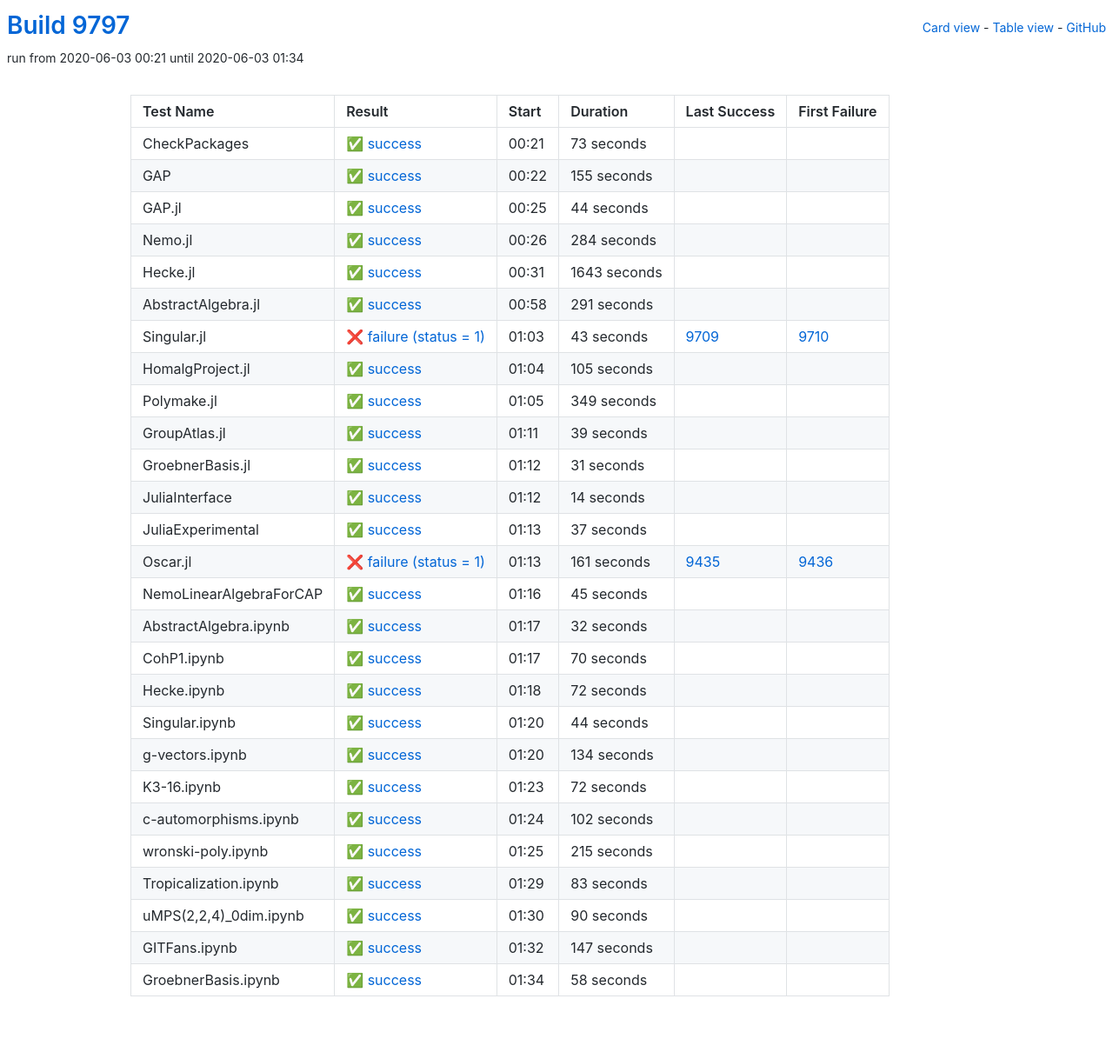
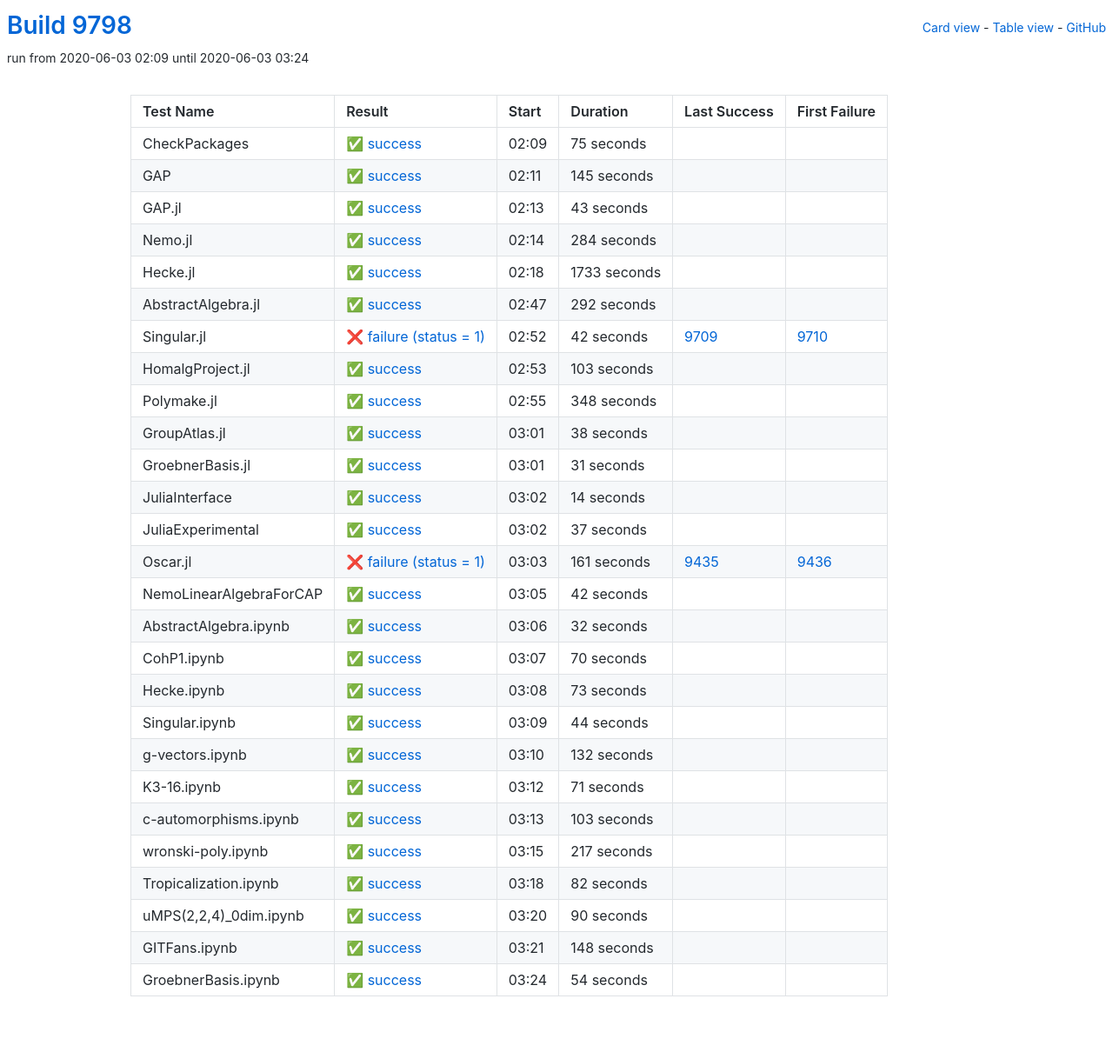
Before and after one commit to oscar-system/oscar-ci-status, a Jekyll site: the page built from table.html, in a window 1280 px wide. Shown: the whole page at 87% size. Built offline with Jekyll 4.4.1, drawn with Linux system fonts in a browser that asks for light colours.

Commit message:
Build 9798

```diff
--- a/_data/ci.yml
+++ b/_data/ci.yml
@@ -1,41 +1,41 @@
-build: 9797
-build_url: https://oscarci.mathematik.uni-kl.de/job/oscar/9797/
+build: 9798
+build_url: https://oscarci.mathematik.uni-kl.de/job/oscar/9798/
 job: oscar
 tests:
-- duration: 73
+- duration: 75
   exitcode: 0
   first_failure: false
   first_failure_url: null
   id: checkpackages
   last_success: false
   last_success_url: null
-  log: https://oscarci.mathematik.uni-kl.de/job/oscar/9797/artifact/logs/build-9797/CheckPackages.log
+  log: https://oscarci.mathematik.uni-kl.de/job/oscar/9798/artifact/logs/build-9798/CheckPackages.log
   name: CheckPackages
-  start: 2020-06-03 00:21
+  start: 2020-06-03 02:09
   status: success
   success: true
-- duration: 155
+- duration: 145
   exitcode: 0
   first_failure: false
   first_failure_url: null
   id: gap
   last_success: false
   last_success_url: null
-  log: https://oscarci.mathematik.uni-kl.de/job/oscar/9797/artifact/logs/build-9797/GAP.log
+  log: https://oscarci.mathematik.uni-kl.de/job/oscar/9798/artifact/logs/build-9798/GAP.log
   name: GAP
-  start: 2020-06-03 00:22
+  start: 2020-06-03 02:11
   status: success
   success: true
-- duration: 44
+- duration: 43
   exitcode: 0
   first_failure: false
   first_failure_url: null
   id: gap-jl
   last_success: false
   last_success_url: null
-  log: https://oscarci.mathematik.uni-kl.de/job/oscar/9797/artifact/logs/build-9797/GAP.jl.log
+  log: https://oscarci.mathematik.uni-kl.de/job/oscar/9798/artifact/logs/build-9798/GAP.jl.log
   name: GAP.jl
-  start: 2020-06-03 00:25
+  start: 2020-06-03 02:13
   status: success
   success: true
 - duration: 284
@@ -45,81 +45,81 @@
   id: nemo-jl
   last_success: false
   last_success_url: null
-  log: https://oscarci.mathematik.uni-kl.de/job/oscar/9797/artifact/logs/build-9797/Nemo.jl.log
+  log: https://oscarci.mathematik.uni-kl.de/job/oscar/9798/artifact/logs/build-9798/Nemo.jl.log
   name: Nemo.jl
-  start: 2020-06-03 00:26
+  start: 2020-06-03 02:14
   status: success
   success: true
-- duration: 1643
+- duration: 1733
   exitcode: 0
   first_failure: false
   first_failure_url: null
   id: hecke-jl
   last_success: false
   last_success_url: null
-  log: https://oscarci.mathematik.uni-kl.de/job/oscar/9797/artifact/logs/build-9797/Hecke.jl.log
+  log: https://oscarci.mathematik.uni-kl.de/job/oscar/9798/artifact/logs/build-9798/Hecke.jl.log
   name: Hecke.jl
-  start: 2020-06-03 00:31
+  start: 2020-06-03 02:18
   status: success
   success: true
-- duration: 291
+- duration: 292
   exitcode: 0
   first_failure: false
   first_failure_url: null
   id: abstractalgebra-jl
   last_success: false
   last_success_url: null
-  log: https://oscarci.mathematik.uni-kl.de/job/oscar/9797/artifact/logs/build-9797/AbstractAlgebra.jl.log
+  log: https://oscarci.mathematik.uni-kl.de/job/oscar/9798/artifact/logs/build-9798/AbstractAlgebra.jl.log
   name: AbstractAlgebra.jl
-  start: 2020-06-03 00:58
+  start: 2020-06-03 02:47
   status: success
   success: true
-- duration: 43
+- duration: 42
   exitcode: 1
   first_failure: 9710
   first_failure_url: https://oscarci.mathematik.uni-kl.de/job/oscar/9710/
   id: singular-jl
   last_success: 9709
   last_success_url: https://oscarci.mathematik.uni-kl.de/job/oscar/9709/
-  log: https://oscarci.mathematik.uni-kl.de/job/oscar/9797/artifact/logs/build-9797/Singular.jl.log
+  log: https://oscarci.mathematik.uni-kl.de/job/oscar/9798/artifact/logs/build-9798/Singular.jl.log
   name: Singular.jl
-  start: 2020-06-03 01:03
+  start: 2020-06-03 02:52
   status: failure
   success: false
-- duration: 105
+- duration: 103
   exitcode: 0
   first_failure: false
   first_failure_url: null
   id: homalgproject-jl
   last_success: false
   last_success_url: null
-  log: https://oscarci.mathematik.uni-kl.de/job/oscar/9797/artifact/logs/build-9797/HomalgProject.jl.log
+  log: https://oscarci.mathematik.uni-kl.de/job/oscar/9798/artifact/logs/build-9798/HomalgProject.jl.log
   name: HomalgProject.jl
-  start: 2020-06-03 01:04
+  start: 2020-06-03 02:53
   status: success
   success: true
-- duration: 349
+- duration: 348
   exitcode: 0
   first_failure: false
   first_failure_url: null
   id: polymake-jl
   last_success: false
   last_success_url: null
-  log: https://oscarci.mathematik.uni-kl.de/job/oscar/9797/artifact/logs/build-9797/Polymake.jl.log
+  log: https://oscarci.mathematik.uni-kl.de/job/oscar/9798/artifact/logs/build-9798/Polymake.jl.log
   name: Polymake.jl
-  start: 2020-06-03 01:05
+  start: 2020-06-03 02:55
   status: success
   success: true
-- duration: 39
+- duration: 38
   exitcode: 0
   first_failure: false
   first_failure_url: null
   id: groupatlas-jl
   last_success: false
   last_success_url: null
-  log: https://oscarci.mathematik.uni-kl.de/job/oscar/9797/artifact/logs/build-9797/GroupAtlas.jl.log
+  log: https://oscarci.mathematik.uni-kl.de/job/oscar/9798/artifact/logs/build-9798/GroupAtlas.jl.log
   name: GroupAtlas.jl
-  start: 2020-06-03 01:11
+  start: 2020-06-03 03:01
   status: success
   success: true
 - duration: 31
@@ -129,9 +129,9 @@
   id: groebnerbasis-jl
   last_success: false
   last_success_url: null
-  log: https://oscarci.mathematik.uni-kl.de/job/oscar/9797/artifact/logs/build-9797/GroebnerBasis.jl.log
+  log: https://oscarci.mathematik.uni-kl.de/job/oscar/9798/artifact/logs/build-9798/GroebnerBasis.jl.log
   name: GroebnerBasis.jl
-  start: 2020-06-03 01:12
+  start: 2020-06-03 03:01
   status: success
   success: true
 - duration: 14
@@ -141,9 +141,9 @@
   id: juliainterface
   last_success: false
   last_success_url: null
-  log: https://oscarci.mathematik.uni-kl.de/job/oscar/9797/artifact/logs/build-9797/JuliaInterface.log
+  log: https://oscarci.mathematik.uni-kl.de/job/oscar/9798/artifact/logs/build-9798/JuliaInterface.log
   name: JuliaInterface
-  start: 2020-06-03 01:12
+  start: 2020-06-03 03:02
   status: success
   success: true
 - duration: 37
@@ -153,9 +153,9 @@
   id: juliaexperimental
   last_success: false
   last_success_url: null
-  log: https://oscarci.mathematik.uni-kl.de/job/oscar/9797/artifact/logs/build-9797/JuliaExperimental.log
+  log: https://oscarci.mathematik.uni-kl.de/job/oscar/9798/artifact/logs/build-9798/JuliaExperimental.log
   name: JuliaExperimental
-  start: 2020-06-03 01:13
+  start: 2020-06-03 03:02
   status: success
   success: true
 - duration: 161
@@ -165,21 +165,21 @@
   id: oscar-jl
   last_success: 9435
   last_success_url: https://oscarci.mathematik.uni-kl.de/job/oscar/9435/
-  log: https://oscarci.mathematik.uni-kl.de/job/oscar/9797/artifact/logs/build-9797/Oscar.jl.log
+  log: https://oscarci.mathematik.uni-kl.de/job/oscar/9798/artifact/logs/build-9798/Oscar.jl.log
   name: Oscar.jl
-  start: 2020-06-03 01:13
+  start: 2020-06-03 03:03
   status: failure
   success: false
-- duration: 45
+- duration: 42
   exitcode: 0
   first_failure: false
   first_failure_url: null
   id: nemolinearalgebraforcap
   last_success: false
   last_success_url: null
-  log: https://oscarci.mathematik.uni-kl.de/job/oscar/9797/artifact/logs/build-9797/NemoLinearAlgebraForCAP.log
+  log: https://oscarci.mathematik.uni-kl.de/job/oscar/9798/artifact/logs/build-9798/NemoLinearAlgebraForCAP.log
   name: NemoLinearAlgebraForCAP
-  start: 2020-06-03 01:16
+  start: 2020-06-03 03:05
   status: success
   success: true
 - duration: 32
@@ -189,9 +189,9 @@
   id: abstractalgebra-ipynb
   last_success: false
   last_success_url: null
-  log: https://oscarci.mathematik.uni-kl.de/job/oscar/9797/artifact/logs/build-9797/AbstractAlgebra.ipynb.log
+  log: https://oscarci.mathematik.uni-kl.de/job/oscar/9798/artifact/logs/build-9798/AbstractAlgebra.ipynb.log
   name: AbstractAlgebra.ipynb
-  start: 2020-06-03 01:17
+  start: 2020-06-03 03:06
   status: success
   success: true
 - duration: 70
@@ -201,21 +201,21 @@
   id: cohp1-ipynb
   last_success: false
   last_success_url: null
-  log: https://oscarci.mathematik.uni-kl.de/job/oscar/9797/artifact/logs/build-9797/CohP1.ipynb.log
+  log: https://oscarci.mathematik.uni-kl.de/job/oscar/9798/artifact/logs/build-9798/CohP1.ipynb.log
   name: CohP1.ipynb
-  start: 2020-06-03 01:17
+  start: 2020-06-03 03:07
   status: success
   success: true
-- duration: 72
+- duration: 73
   exitcode: 0
   first_failure: false
   first_failure_url: null
   id: hecke-ipynb
   last_success: false
   last_success_url: null
-  log: https://oscarci.mathematik.uni-kl.de/job/oscar/9797/artifact/logs/build-9797/Hecke.ipynb.log
+  log: https://oscarci.mathematik.uni-kl.de/job/oscar/9798/artifact/logs/build-9798/Hecke.ipynb.log
   name: Hecke.ipynb
-  start: 2020-06-03 01:18
+  start: 2020-06-03 03:08
   status: success
   success: true
 - duration: 44
@@ -225,69 +225,69 @@
   id: singular-ipynb
   last_success: false
   last_success_url: null
-  log: https://oscarci.mathematik.uni-kl.de/job/oscar/9797/artifact/logs/build-9797/Singular.ipynb.log
+  log: https://oscarci.mathematik.uni-kl.de/job/oscar/9798/artifact/logs/build-9798/Singular.ipynb.log
   name: Singular.ipynb
-  start: 2020-06-03 01:20
+  start: 2020-06-03 03:09
   status: success
   success: true
-- duration: 134
+- duration: 132
   exitcode: 0
   first_failure: false
   first_failure_url: null
   id: g-vectors-ipynb
   last_success: false
   last_success_url: null
-  log: https://oscarci.mathematik.uni-kl.de/job/oscar/9797/artifact/logs/build-9797/g-vectors.ipynb.log
+  log: https://oscarci.mathematik.uni-kl.de/job/oscar/9798/artifact/logs/build-9798/g-vectors.ipynb.log
   name: g-vectors.ipynb
-  start: 2020-06-03 01:20
+  start: 2020-06-03 03:10
   status: success
   success: true
-- duration: 72
+- duration: 71
   exitcode: 0
   first_failure: false
   first_failure_url: null
   id: k3-16-ipynb
   last_success: false
   last_success_url: null
-  log: https://oscarci.mathematik.uni-kl.de/job/oscar/9797/artifact/logs/build-9797/K3-16.ipynb.log
+  log: https://oscarci.mathematik.uni-kl.de/job/oscar/9798/artifact/logs/build-9798/K3-16.ipynb.log
   name: K3-16.ipynb
-  start: 2020-06-03 01:23
+  start: 2020-06-03 03:12
   status: success
   success: true
-- duration: 102
+- duration: 103
   exitcode: 0
   first_failure: false
   first_failure_url: null
   id: c-automorphisms-ipynb
   last_success: false
   last_success_url: null
-  log: https://oscarci.mathematik.uni-kl.de/job/oscar/9797/artifact/logs/build-9797/c-automorphisms.ipynb.log
+  log: https://oscarci.mathematik.uni-kl.de/job/oscar/9798/artifact/logs/build-9798/c-automorphisms.ipynb.log
   name: c-automorphisms.ipynb
-  start: 2020-06-03 01:24
+  start: 2020-06-03 03:13
   status: success
   success: true
-- duration: 215
+- duration: 217
   exitcode: 0
   first_failure: false
   first_failure_url: null
   id: wronski-poly-ipynb
   last_success: false
   last_success_url: null
-  log: https://oscarci.mathematik.uni-kl.de/job/oscar/9797/artifact/logs/build-9797/wronski-poly.ipynb.log
+  log: https://oscarci.mathematik.uni-kl.de/job/oscar/9798/artifact/logs/build-9798/wronski-poly.ipynb.log
   name: wronski-poly.ipynb
-  start: 2020-06-03 01:25
+  start: 2020-06-03 03:15
   status: success
   success: true
-- duration: 83
+- duration: 82
   exitcode: 0
   first_failure: false
   first_failure_url: null
   id: tropicalization-ipynb
   last_success: false
   last_success_url: null
-  log: https://oscarci.mathematik.uni-kl.de/job/oscar/9797/artifact/logs/build-9797/Tropicalization.ipynb.log
+  log: https://oscarci.mathematik.uni-kl.de/job/oscar/9798/artifact/logs/build-9798/Tropicalization.ipynb.log
   name: Tropicalization.ipynb
-  start: 2020-06-03 01:29
+  start: 2020-06-03 03:18
   status: success
   success: true
 - duration: 90
@@ -297,32 +297,32 @@
   id: umps-2-2-4-0dim-ipynb
   last_success: false
   last_success_url: null
-  log: https://oscarci.mathematik.uni-kl.de/job/oscar/9797/artifact/logs/build-9797/uMPS-2-2-4-_0dim.ipynb.log
+  log: https://oscarci.mathematik.uni-kl.de/job/oscar/9798/artifact/logs/build-9798/uMPS-2-2-4-_0dim.ipynb.log
   name: uMPS(2,2,4)_0dim.ipynb
-  start: 2020-06-03 01:30
+  start: 2020-06-03 03:20
   status: success
   success: true
-- duration: 147
+- duration: 148
   exitcode: 0
   first_failure: false
   first_failure_url: null
   id: gitfans-ipynb
   last_success: false
   last_success_url: null
-  log: https://oscarci.mathematik.uni-kl.de/job/oscar/9797/artifact/logs/build-9797/GITFans.ipynb.log
+  log: https://oscarci.mathematik.uni-kl.de/job/oscar/9798/artifact/logs/build-9798/GITFans.ipynb.log
   name: GITFans.ipynb
-  start: 2020-06-03 01:32
+  start: 2020-06-03 03:21
   status: success
   success: true
-- duration: 58
+- duration: 54
   exitcode: 0
   first_failure: false
   first_failure_url: null
   id: groebnerbasis-ipynb
   last_success: false
   last_success_url: null
-  log: https://oscarci.mathematik.uni-kl.de/job/oscar/9797/artifact/logs/build-9797/GroebnerBasis.ipynb.log
+  log: https://oscarci.mathematik.uni-kl.de/job/oscar/9798/artifact/logs/build-9798/GroebnerBasis.ipynb.log
   name: GroebnerBasis.ipynb
-  start: 2020-06-03 01:34
+  start: 2020-06-03 03:24
   status: success
   success: true
```
Also changed, not shown: README.md.
